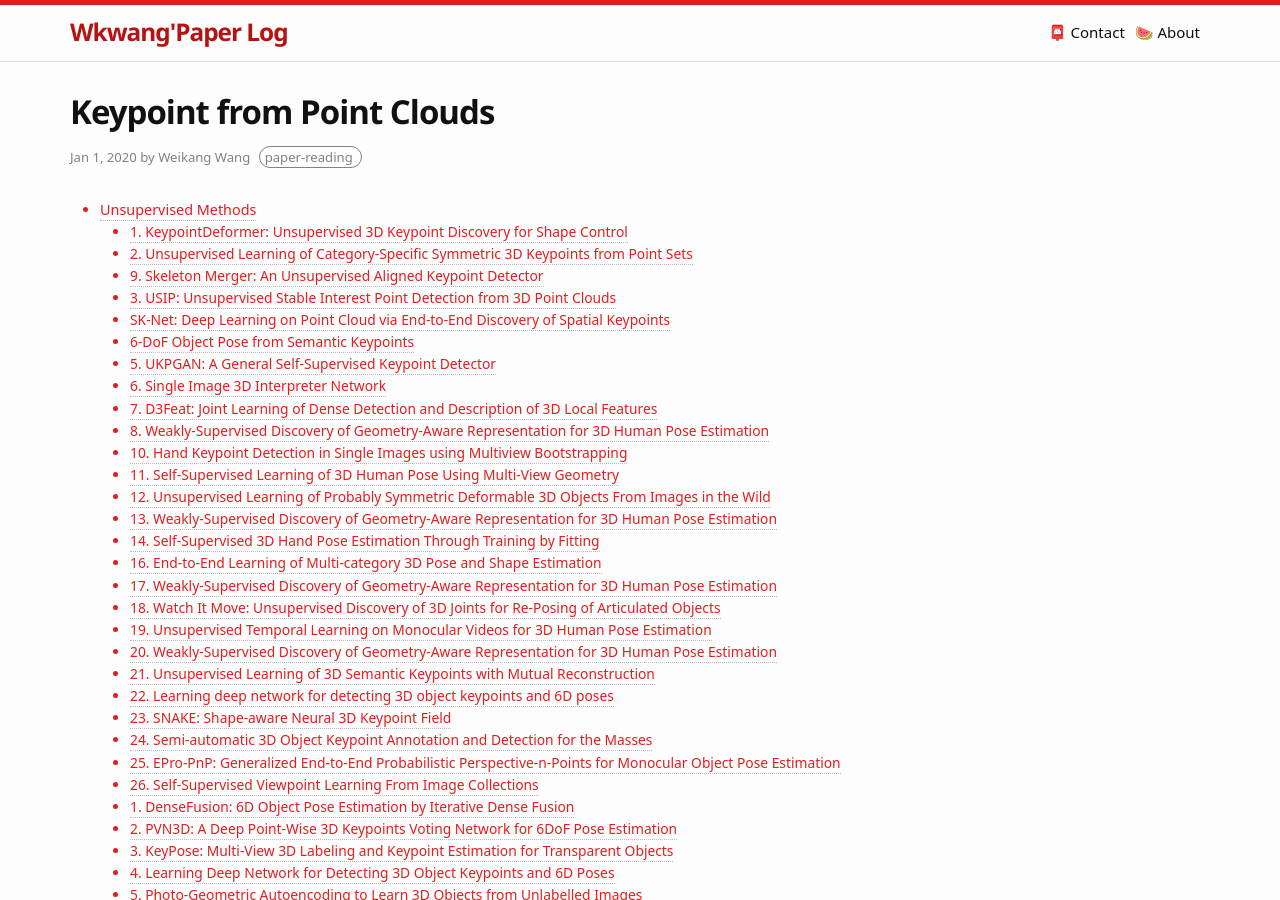
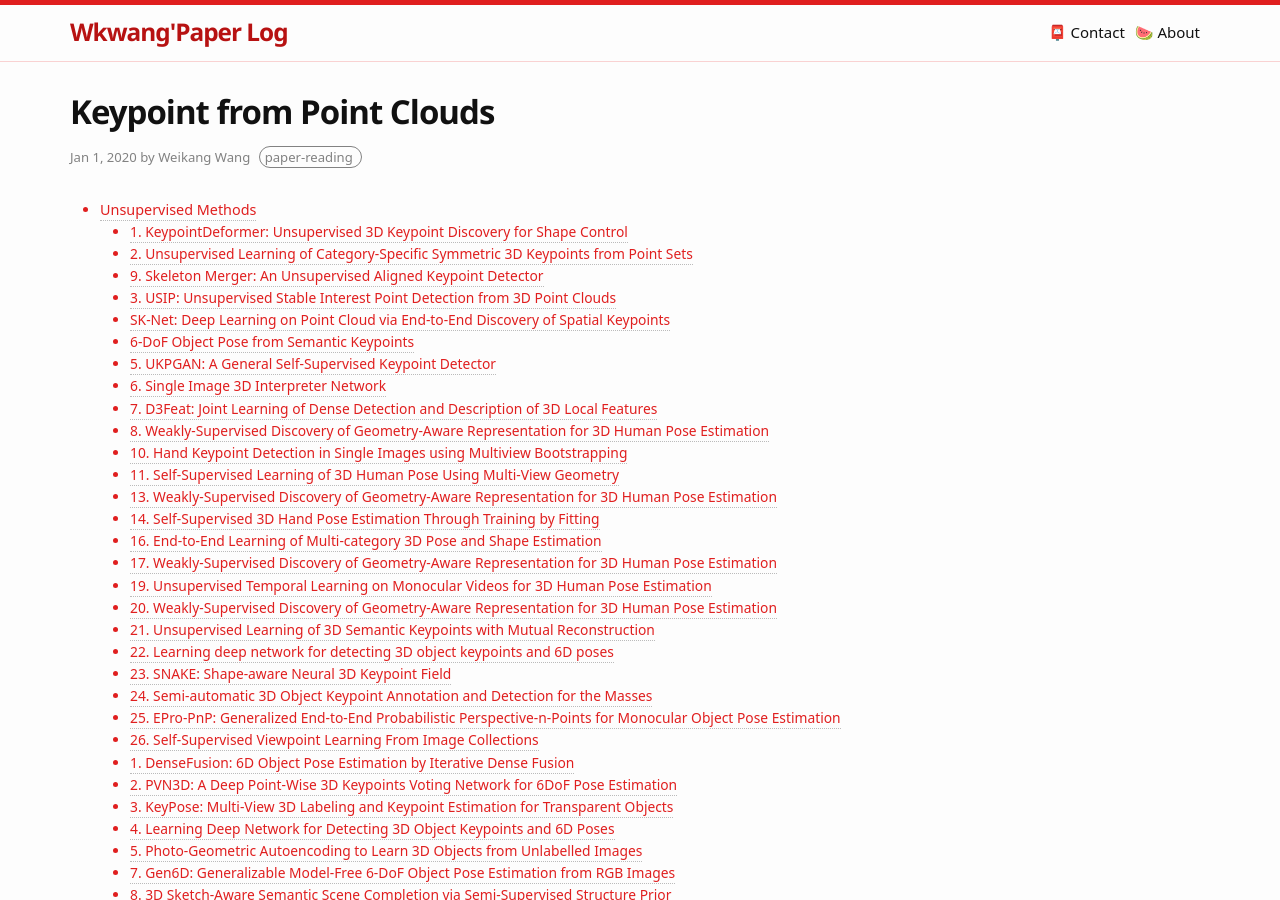
Before and after one commit to Wei-kang-Wang/tech-log, a Jekyll site: the page built from _posts/2022-01-01-Keypoint from Point Clouds.md, in a window 1280 px wide and 900 px high. Built offline with Jekyll 4.4.1, drawn with Linux system fonts in a browser that asks for light colours; some web fonts are replaced; formulas are drawn with MathJax 3; some of the changed text lies outside the part shown.

Commit message:
Update 2022-01-01-Keypoint from Point Clouds.md

```diff
--- a/_posts/2022-01-01-Keypoint from Point Clouds.md
+++ b/_posts/2022-01-01-Keypoint from Point Clouds.md
@@ -917,10 +917,6 @@ where $$I_v^k$$ is the inlier set, with $$X_f^k \in R^3$$ the 3D triangulated ke
 *CVPR 2019*
 
 
-### 12. [Unsupervised Learning of Probably Symmetric Deformable 3D Objects From Images in the Wild](https://openaccess.thecvf.com/content_CVPR_2020/html/Wu_Unsupervised_Learning_of_Probably_Symmetric_Deformable_3D_Objects_From_Images_CVPR_2020_paper.html)
-
-*CVPR 2020*
-
 ### 13. [Weakly-Supervised Discovery of Geometry-Aware Representation for 3D Human Pose Estimation](https://openaccess.thecvf.com/content_CVPR_2019/html/Chen_Weakly-Supervised_Discovery_of_Geometry-Aware_Representation_for_3D_Human_Pose_Estimation_CVPR_2019_paper.html)
 
 *CVPR 2019*
@@ -1012,11 +1008,6 @@ $$ min_{\theta} \Sigma_i \mathcal L(\pmb Y_i \ast \zeta_{z_i}^T, \Pi \pmb R_i(\p
 ### 17. [Weakly-Supervised Discovery of Geometry-Aware Representation for 3D Human Pose Estimation](https://openaccess.thecvf.com/content_CVPR_2019/html/Chen_Weakly-Supervised_Discovery_of_Geometry-Aware_Representation_for_3D_Human_Pose_Estimation_CVPR_2019_paper.html)
 
 *CVPR 2019*
-
-
-### 18. [Watch It Move: Unsupervised Discovery of 3D Joints for Re-Posing of Articulated Objects](https://openaccess.thecvf.com/content/CVPR2022/html/Noguchi_Watch_It_Move_Unsupervised_Discovery_of_3D_Joints_for_Re-Posing_CVPR_2022_paper.html)
-
-*CVPR 2022*
 
 
 ### 19. [Unsupervised Temporal Learning on Monocular Videos for 3D Human Pose Estimation](https://arxiv.org/pdf/2012.01511.pdf)
```
